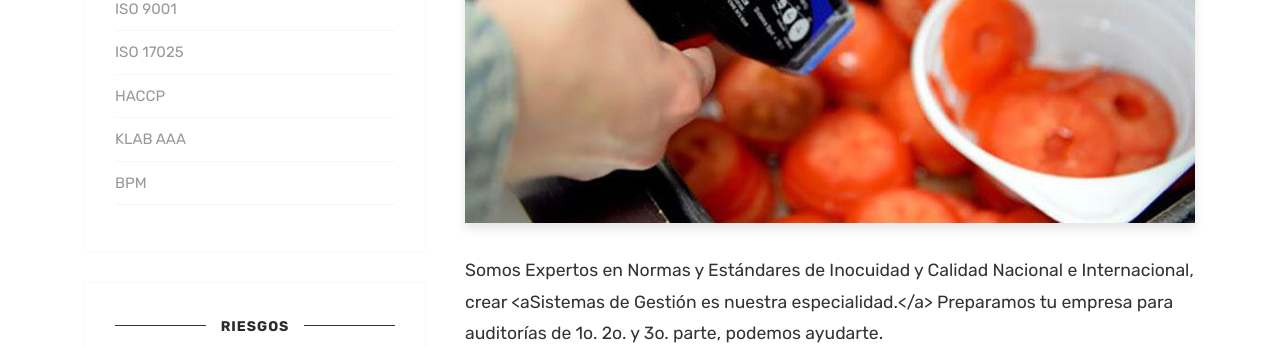
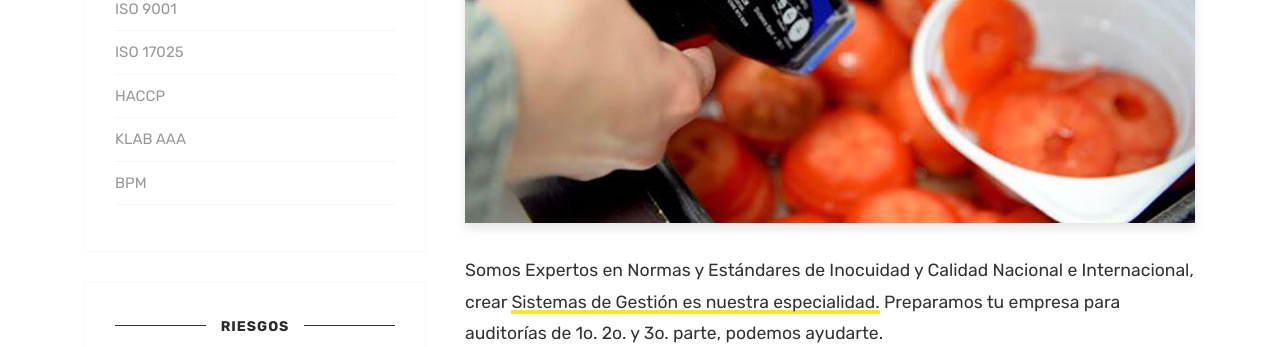
Before and after one commit to Klabsa/klabsa.github.io, a Jekyll site: the page built from _posts/2018-01-12-powerful-things-markdown-editor.md, in a window 1280 px wide and 900 px high, scrolled down 586 px, cut to the strip 0-347 px from the top of the window. Built offline with Jekyll 4.4.1, drawn with Linux system fonts in a browser that asks for light colours; comment, search, counter and statistics services are not loaded.

Commit message:
Update 2018-01-12-powerful-things-markdown-editor.md

```diff
--- a/_posts/2018-01-12-powerful-things-markdown-editor.md
+++ b/_posts/2018-01-12-powerful-things-markdown-editor.md
@@ -7,7 +7,7 @@ image: assets/images/2.jpg
 featured: true
 ---
 
-Somos Expertos en Normas y Estándares de Inocuidad y Calidad Nacional e Internacional, crear <aSistemas de Gestión es nuestra especialidad.</a> Preparamos tu empresa para auditorías de 1o. 2o. y 3o. parte, podemos ayudarte.
+Somos Expertos en Normas y Estándares de Inocuidad y Calidad Nacional e Internacional, crear <a href="#">Sistemas de Gestión es nuestra especialidad.</a> Preparamos tu empresa para auditorías de 1o. 2o. y 3o. parte, podemos ayudarte.
 
 
 
```
